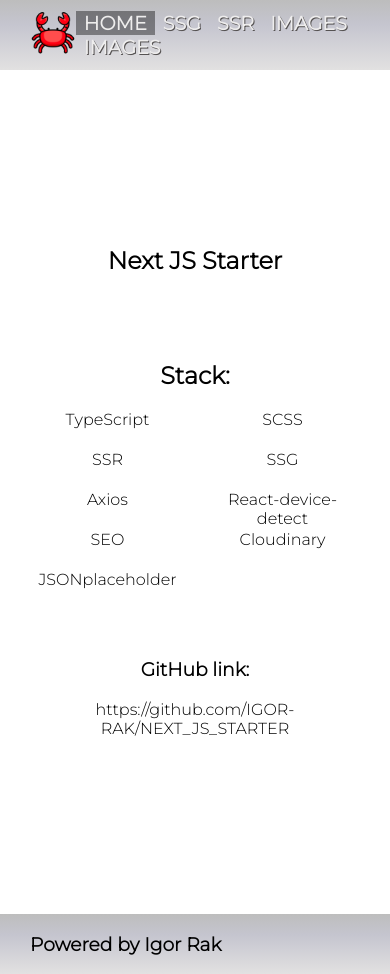
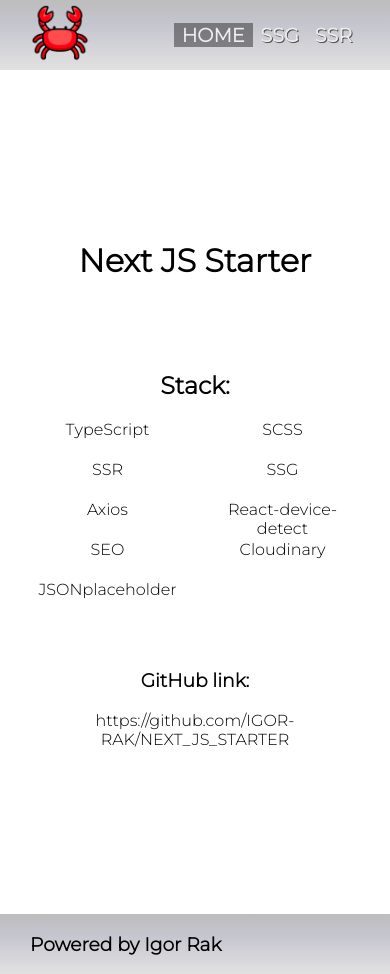
Before and after one commit to IGOR-RAK/NEXT_JS_STARTER, a Next.js app: page / in a window 390 px wide. Built offline with nearby package versions, Linux system fonts and the light colour scheme.

Commit message:
brauser check resegnation

```diff
--- a/components/Header.tsx
+++ b/components/Header.tsx
@@ -1,4 +1,3 @@
-import { BrowserView, MobileView, isBrowser, isMobile } from 'react-device-detect';
 import Link from "next/link";
 import Image from "next/image";
 import { FC } from "react";
@@ -8,34 +7,21 @@ import styles from "../styles/Header.module.scss";
 const Header:FC=() => {
     return (
     <header>
-        <BrowserView>
+
         <div className={styles.container}>
 
-            <div className={styles.logo}>
-            <Link href={`/`}>
-                  <Image src="/logo.png" width={60} height={60} alt="webDev" />
-             </Link>
-
-            </div>
+            <Link href="/">
+                <a>
+                    <Image src="/logo.png" width={60} height={60} alt="webDev" />
+                </a>
+            </Link>
 
 
-                 <Navbar/>
-            </div>
-        </BrowserView>
-        <MobileView>
-        <div className={styles.container}>
+            <Navbar/>
 
-            <div className={styles.logo}>
-            <Link href={`/`}>
-                  <Image src="/logo.png" width={30} height={30} alt="webDev" />
-             </Link>
-
-            </div>
+        </div>
 
 
-                 <Navbar/>
-            </div>
-        </MobileView>
 
 
     </header>);
--- a/components/Navbar.tsx
+++ b/components/Navbar.tsx
@@ -1,57 +1,31 @@
-import { BrowserView, MobileView, isBrowser, isMobile } from 'react-device-detect';
 import Link from "next/link";
-import Image from "next/image";
 import { useRouter } from "next/router";
 import styles from "../styles/Navbar.module.scss";
-import { useState } from 'react';
+// import { useState } from 'react';
 
 
 const navigation = [
     { id: 1, title: 'Home', path: '/' },
     { id: 2, title: 'SSG', path: '/posts' },
      { id: 3, title: 'SSR', path: '/contacts' },
-     { id: 4, title: 'Images', path: '/images' },
+    //  { id: 4, title: 'Images', path: '/images' },
   ];
 
 const Navbar = () => {
     const { pathname } = useRouter();
 
-    const [menu,setMenu] = useState(false)
+    // const [menu,setMenu] = useState(false)
 
 
     return (
       <nav className={styles.nav}>
-         <BrowserView>
          <div className={styles.links}>
-          {navigation.map(({ id, title, path }) => (
-            <Link key={id} href={path}>
-              <a className={pathname === path ? styles.active : null}>{title}</a>
-            </Link>
-          ))}
-          <Link  href={'/images'}>
-              <a className={pathname === '/images' ? styles.active : null}>Images</a>
-          </Link>
-
+            {navigation.map(({ id, title, path }) => (
+              <Link key={id} href={path}>
+                <a className={pathname === path ? styles.active : null}>{title}</a>
+              </Link>
+            ))}
         </div>
-        </BrowserView>
-        <MobileView>
-            <div className={styles.menu__icon} onClick={()=>{setMenu(!menu)}}><span></span></div>
-            {menu&&<div className="menu">
-             {navigation.map(({id, title, path})=>{ return (<h1 className={styles.item}
-              onClick={()=>{setMenu(!menu)}}>
-               <Link  key={id }href={path}>
-               <a>{title}</a>
-           </Link>
-           </h1>)
-
-             })}
-
-            </div>}
-
-            {/* <div className="menu__icon _active"><span></span></div> */}
-        </MobileView>
-
-
       </nav>
     );
   };
--- a/styles/__globals.scss
+++ b/styles/__globals.scss
@@ -70,28 +70,9 @@ header{
 	z-index: 10;
 }
 
-@media (max-width: 767px) {
-  .menu__icon span{
-    color: rgb(211, 127, 32);
-  }
-}
 
-.menu{
-  position: absolute;
-  top:70px;
-  right:0;
-  height: 100vh;
-  width: 70%;
-  background-color: black;
-  z-index: 99;
-  transition: left 0.3s ease 0s;
-		overflow: auto;
-
-}
 
 
 @media (max-width: 767px) {
-  h1 {
-  font-size: 1.5rem;
+
 }
-}
```
